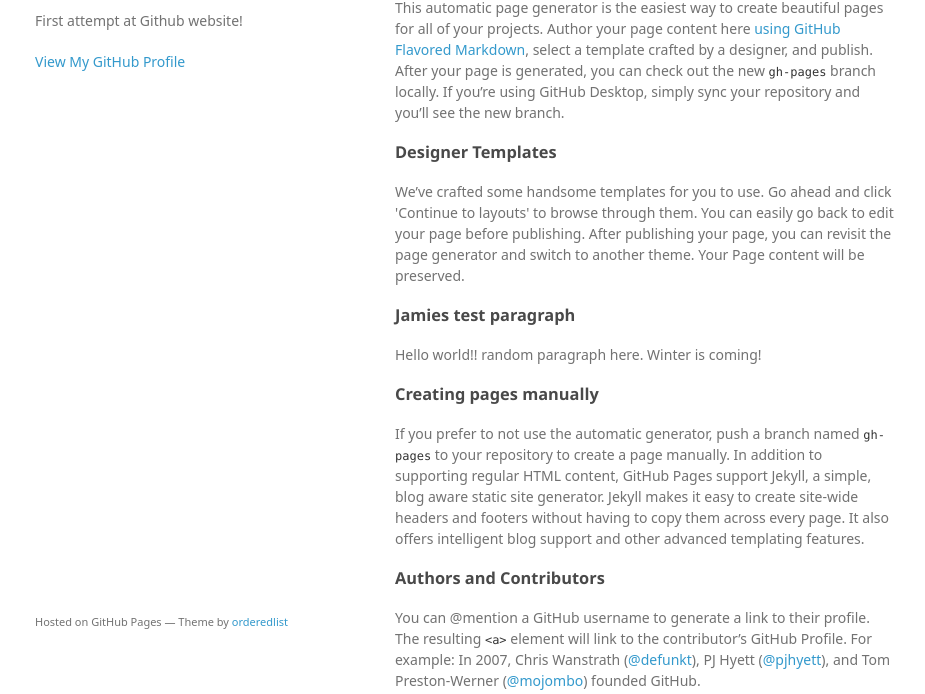
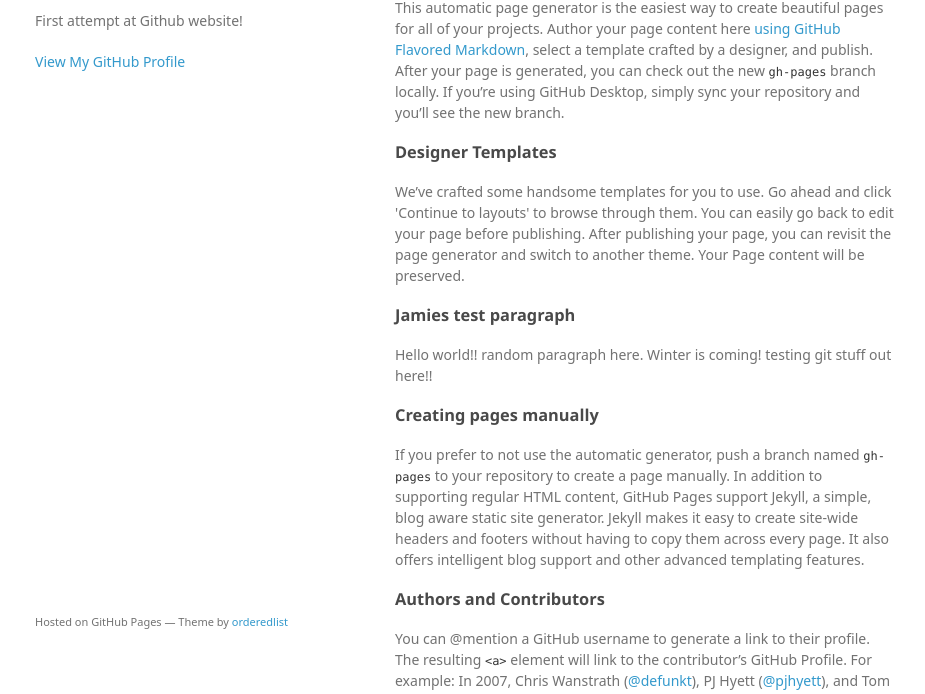
Before and after one commit to Jamie123142/Jamie123142.github.io, a plain HTML site: page index.html in a window 1280 px wide. Shown: the part 99-793 px from the top of the page, without its empty margins (175-1100 px from the left). Drawn offline with Linux system fonts and the light colour scheme; a web font is replaced by a local one.

Commit message:
added a line

```diff
--- a/index.html
+++ b/index.html
@@ -36,7 +36,7 @@
 <h3>
 <a id="jamie-test" class="anchor" href="#creating-pages-manually" aria-hidden="true"><span aria-hidden="true" class="octicon octicon-link"></span></a>Jamies test paragraph</h3>
 
-<p>Hello world!! random paragraph here. Winter is coming!</p>
+<p>Hello world!! random paragraph here. Winter is coming! testing git stuff out here!!</p>
 
 <h3>
 <a id="creating-pages-manually" class="anchor" href="#creating-pages-manually" aria-hidden="true"><span aria-hidden="true" class="octicon octicon-link"></span></a>Creating pages manually</h3>
```
